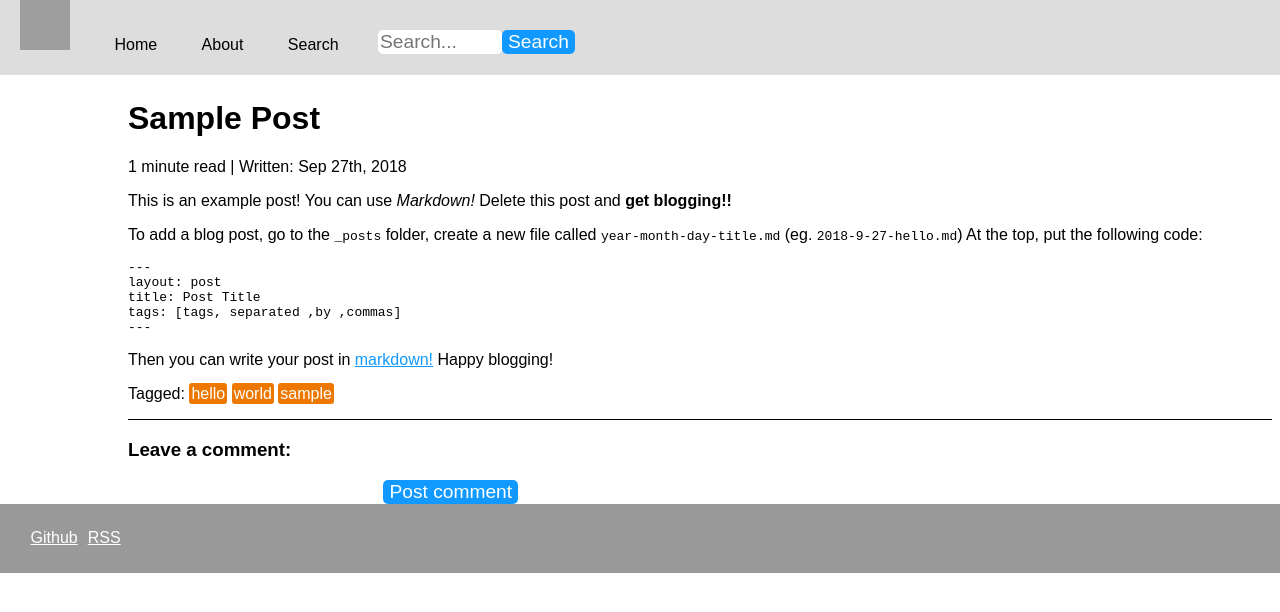
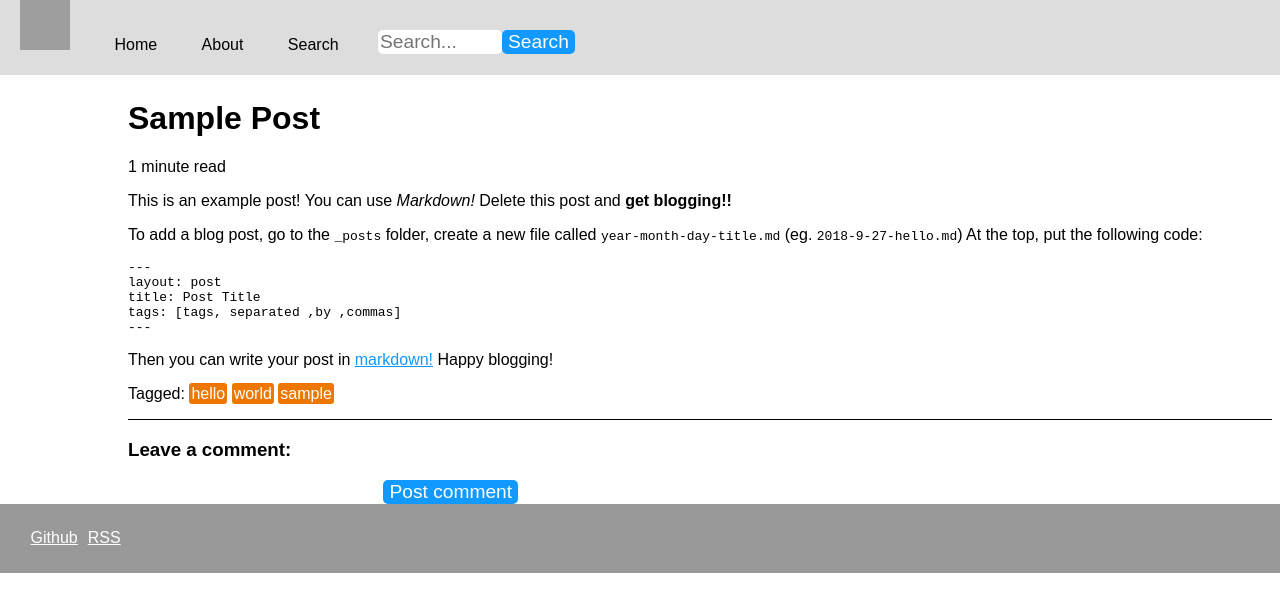
Before and after one commit to daeshu/calen, a Jekyll site: the page built from _posts/2018-9-27-hello.md, in a window 1280 px wide. Shown: the top 612 px of the page. Built offline with Jekyll 4.4.1, drawn with Linux system fonts in a browser that asks for light colours; grey boxes are pictures that could not be loaded.

Commit message:
Remove date for now

```diff
--- a/_layouts/post.html
+++ b/_layouts/post.html
@@ -2,7 +2,7 @@
 layout: default
 ---
   <div class="post">
-      <p>{{ page.content | number_of_words | divided_by: 500.0 | ceil }} minute read | Written: {{ page.date | date_to_string: "ordinal", "US" }}</p>
+      <p>{{ page.content | number_of_words | divided_by: 500.0 | ceil }} minute read</p>
       <p>
         {{ page.content }}
       </p>
```
